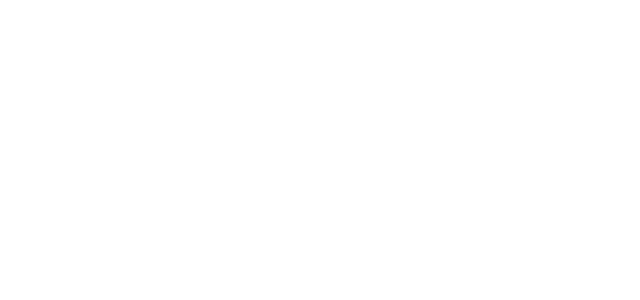
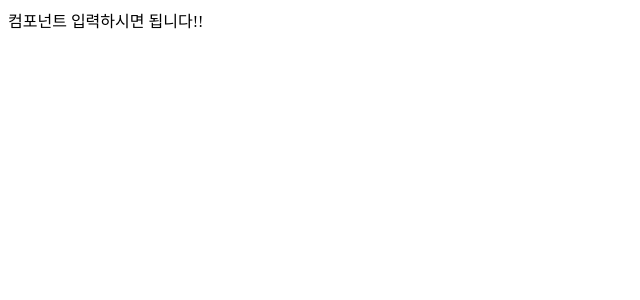
Before and after one commit to Kang-Gyeongwon/todo-pair, a React (Create React App) app: page /1 in a window 1280 px wide. Before the commit this address had no page. Shown: the top 300 px of the page, without its empty margins (0-640 px from the left). Built offline with nearby package versions, Linux system fonts and the light colour scheme.

Commit message:
chore: 글자 수정

```diff
--- a/src/App.js
+++ b/src/App.js
@@ -7,6 +7,7 @@ const App = () => {
     <BrowserRouter>
       <Routes>
         <Route path="/" element={<HomePage />} />
+        <Route path="/1" element={<div>컴포넌트 입력하시면 됩니다!!</div>} />
       </Routes>
     </BrowserRouter>
   );
```
